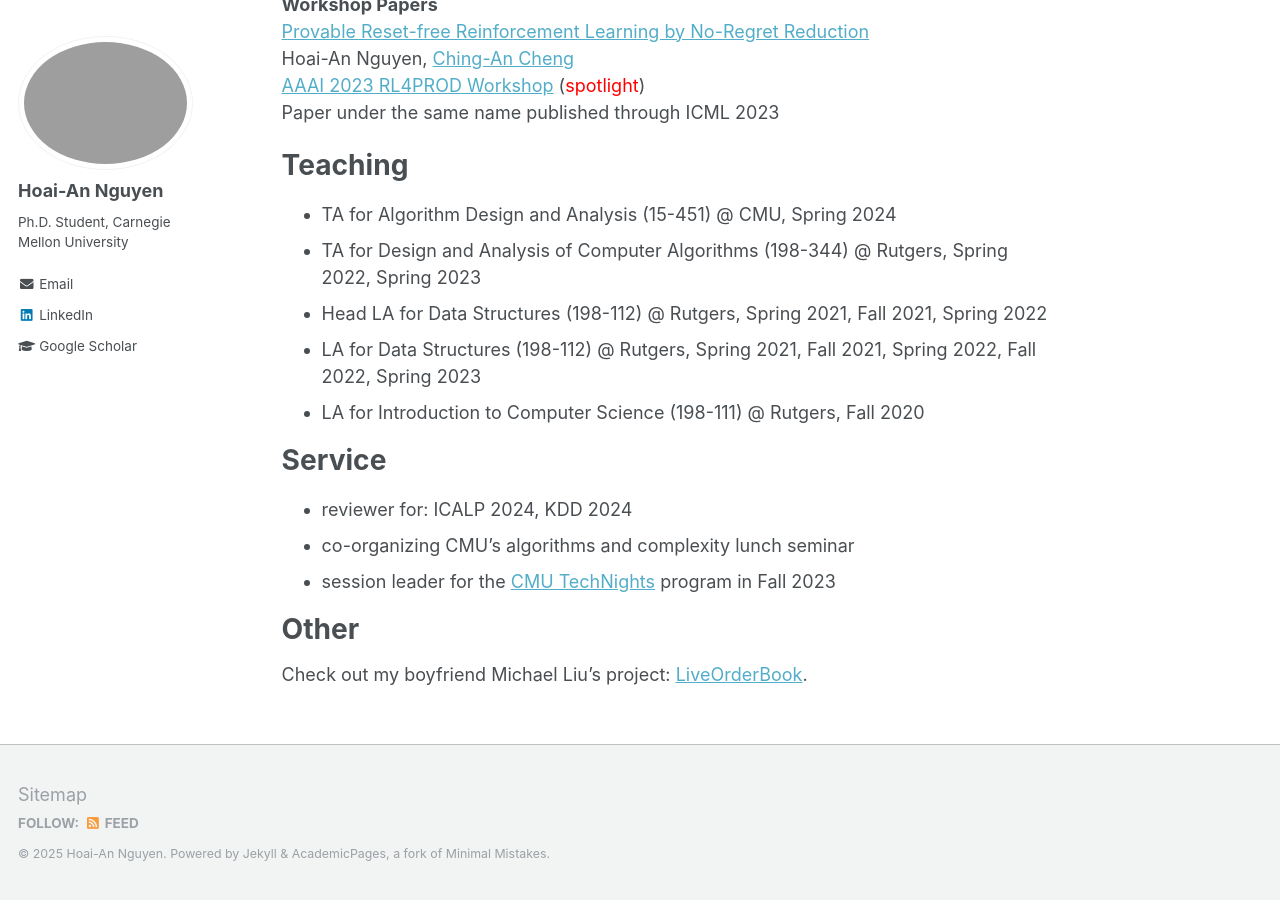
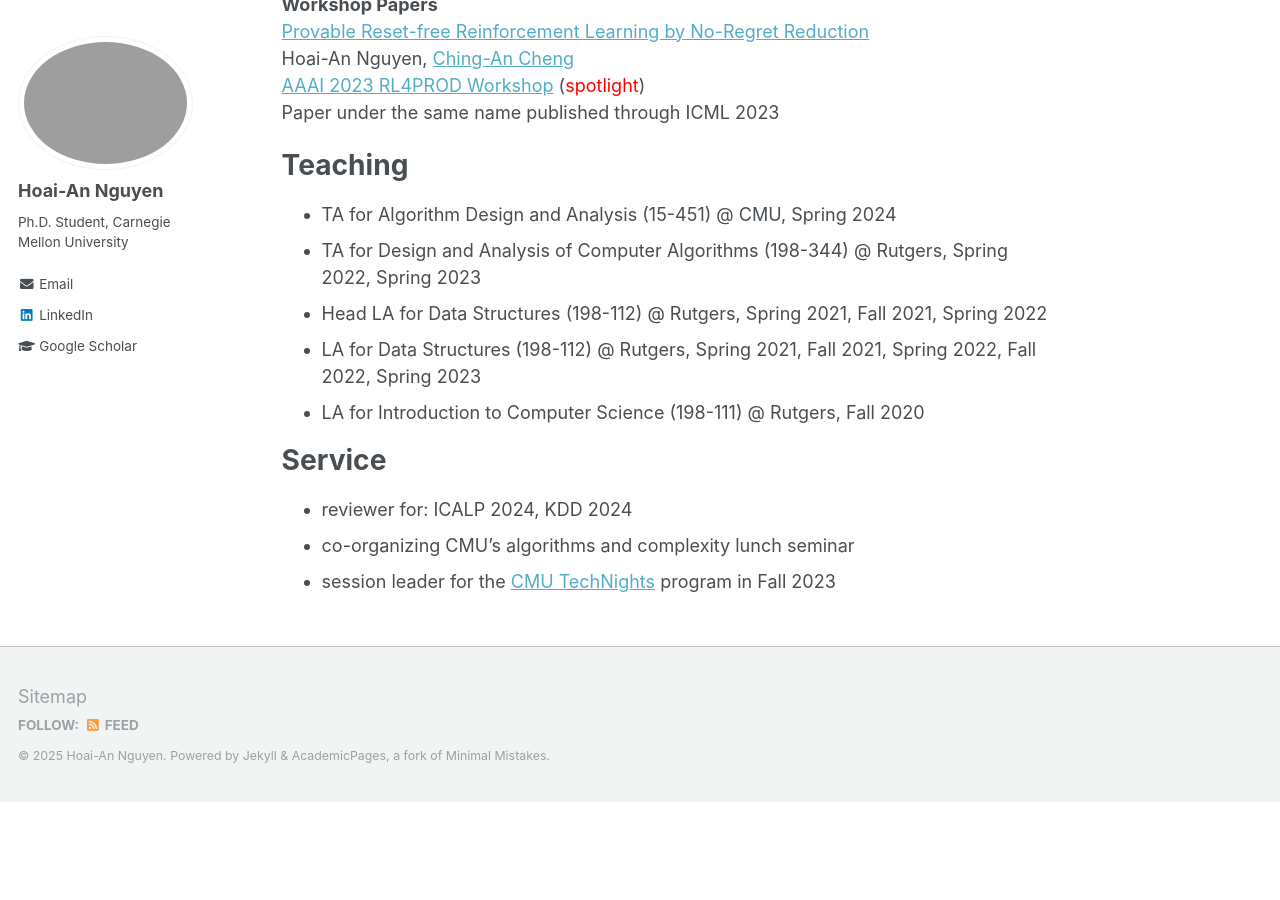
Before and after one commit to hoai77/hoai77.github.io, a Jekyll site: the page built from _pages/about.md, in a window 1280 px wide and 900 px high, scrolled down 1029 px. Built offline with Jekyll 4.4.1, drawn with Linux system fonts in a browser that asks for light colours; after the commit the page ends 1831 px from its top, so only the background shows below that.

Commit message:
took off liveorderbook

```diff
--- a/_pages/about.md
+++ b/_pages/about.md
@@ -51,7 +51,3 @@ Service
 - reviewer for: ICALP 2024, KDD 2024
 - co-organizing CMU's algorithms and complexity lunch seminar
 - session leader for the [CMU TechNights](https://www.cmu.edu/scs/technights/) program in Fall 2023
-
-Other
-=====
-Check out my boyfriend Michael Liu's project: [LiveOrderBook](https://liveorderbook.xyz/).
```
